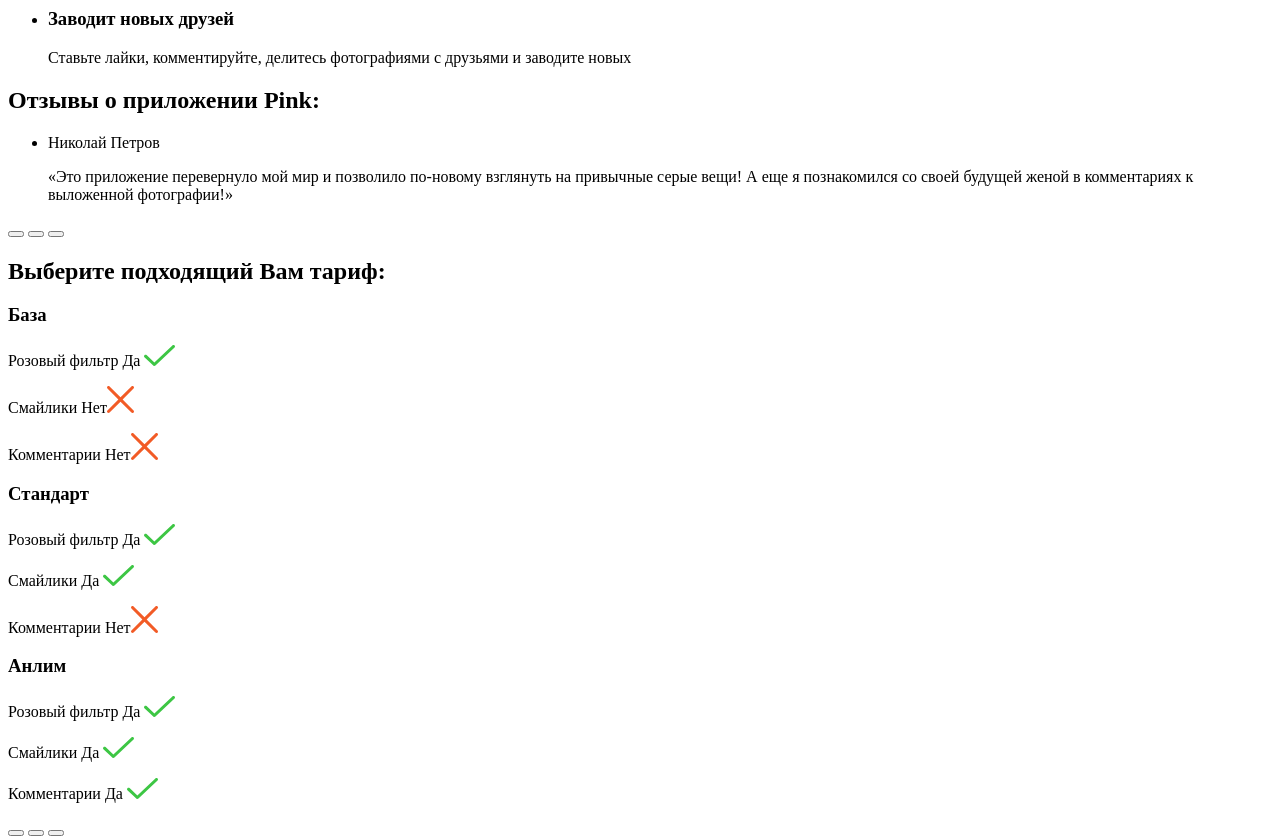
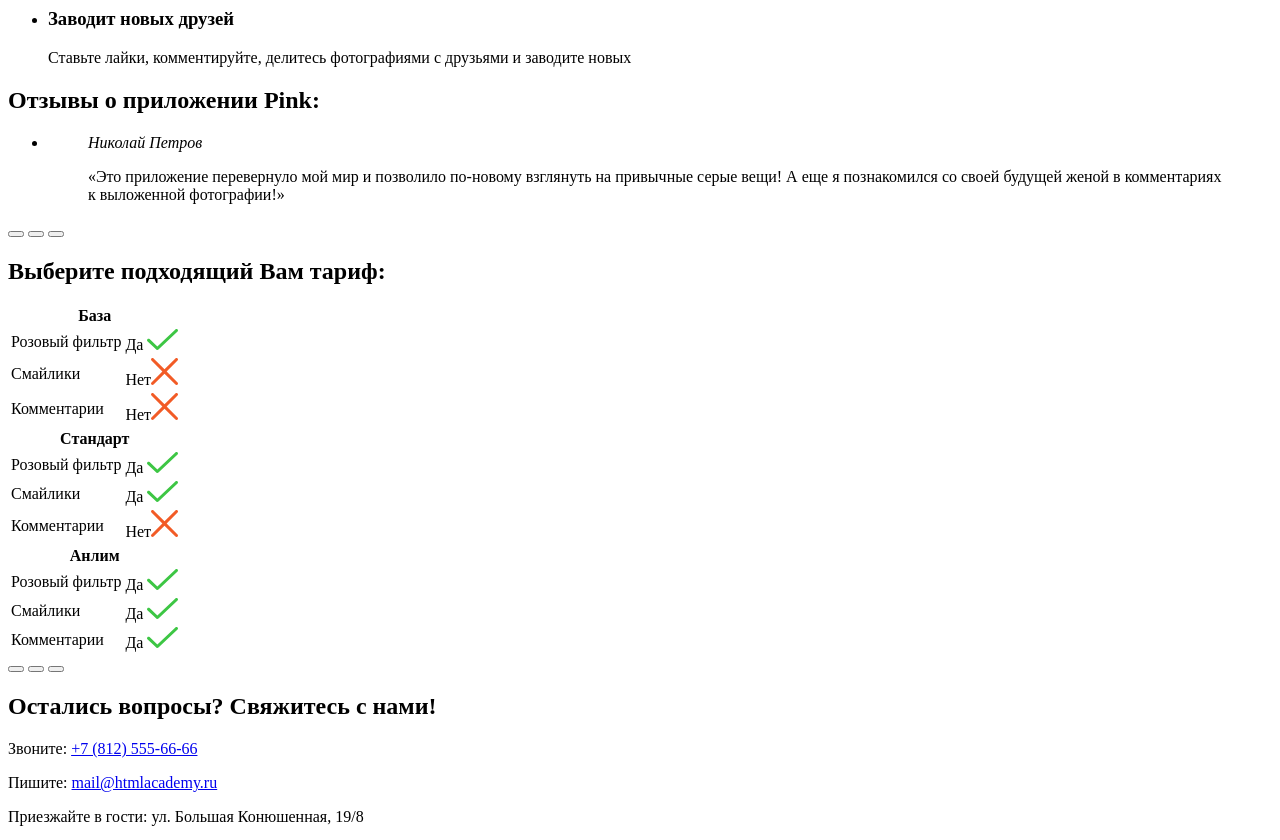
Before and after one commit to Sevastopoletz/1564333-pink-23, a website: page source/index.html in a window 1280 px wide. Shown: the part 820-1660 px from the top of the page. Drawn offline with Linux system fonts and the light colour scheme.

Commit message:
Вносит исправления главной страницы

```diff
--- a/source/index.html
+++ b/source/index.html
@@ -1,11 +1,13 @@
 <!DOCTYPE html>
 <html lang="ru">
+
 <head>
   <meta charset="utf-8">
   <title>HTML Academy: Пинк</title>
 </head>
+
 <body class="page-body">
-    <header class="page-header header__wrapper">
+  <header class="page-header header-wrapper">
     <a class="page-header__logo logo" href="#">
       <span class="visually-hidden">Pink</span>
       <img src="img/logo/pink-header.svg" alt="Логотип приложения Pink" width="74" height="23">
@@ -13,17 +15,17 @@
     <nav class="nav-main">
       <button class="nav-main__dropdown" type="button" aria-label="Открывает меню">Меню</button>
       <ul class="nav-main__list">
-          <li class="nav-main__item nav-main__item_current">Главная</li>
-          <li class="nav-main__item">Фотографии</li>
-          <li class="nav-main__item">Конкурс</li>
-          <li class="nav-main__item">HTML Academy</li>
+        <li class="nav-main__item nav-main__item_current"><a class="nav-main__link" href="#">Главная</a></li>
+        <li class="nav-main__item"><a class="nav-main__link" href="gallery.html">Фотографии</a></li>
+        <li class="nav-main__item"><a class="nav-main__link" href="form.html">Конкурс</a></li>
+        <li class="nav-main__item"><a class="nav-main__link" href="https://htmlacademy.ru/intensive/adaptive">HTML Academy</a></li>
       </ul>
     </nav>
   </header>
   <main class="page-main">
     <h1 class="visually-hidden">Pink - приложение, которое скрасит Ваши серые будни.</h1>
     <p class="page-main__slogan">Взгляните на жизнь иначе!</p>
-      <section class="downloads downloads__wrapper">
+    <section class="downloads">
       <h2 class="visually-hidden">Выбирайте подходящую Вам платформу и кликайте <em>Скачать приложение</em>:</h2>
       <button class="downloads__button" type="button">Скачать приложение</button>
       <ul class="downloads__list">
@@ -67,47 +69,80 @@
         </li>
       </ul>
     </section>
-      <section class="reviews">
+    <section class="reviews slider">
       <h2 class="visually-hidden">Отзывы о приложении Pink:</h2>
-        <ul class="reviews__list slider">
+      <ul class="reviews__list">
         <li class="reviews__item slider__item">
-            <div class="reviews__content">
-              <p class="reviews__author">Николай Петров</p>
+          <blockquote class="reviews__content">
+            <cite class="reviews__author">Николай Петров</cite>
             <p class="reviews__text">&laquo;Это приложение перевернуло мой мир и позволило по-новому взглянуть на привычные серые вещи! А еще я познакомился со своей будущей женой в комментариях к выложенной фотографии!&raquo;</p>
-            </div>
+          </blockquote>
         </li>
       </ul>
-        <p class="slider__pagination">
+      <div class="slider__pagination">
         <button class="slider__control slider__control_current" type="button" aria-label="Первый отзыв"></button>
         <button class="slider__control" type="button" aria-label="Второй отзыв"></button>
         <button class="slider__control" type="button" aria-label="Третий отзыв"></button>
-        </p>
+      </div>
     </section>
     <section class="tariff">
       <h2 class="visually-hidden">Выберите подходящий Вам тариф:</h2>
-        <div class="tariff">
-          <h3 class="tariff__title">База</h3>
-          <p class="tariff__option">Розовый фильтр&nbsp;<span class="visually-hidden">Да</span> <img src="img/logo/yes.svg" alt="Да" width="31" height="21"></p>
-          <p class="tariff__option">Смайлики&nbsp;<span class="visually-hidden">Нет</span><img src="img/logo/no.svg" alt="Нет" width="27" height="27"></p>
-          <p class="tariff__option">Комментарии&nbsp;<span class="visually-hidden">Нет</span><img src="img/logo/no.svg" alt="Нет" width="27" height="27"></p>
+      <table class="tariff__table">
+        <tr class="tariff__row">
+          <th class="tariff__heading" colspan="2">База</th>
+        </tr>
+        <tr class="tariff__row">
+          <td class="tariff__cell">Розовый фильтр</td>
+          <td class="tariff__cell"><span class="visually-hidden">Да</span> <img src="img/logo/yes.svg" alt="Да" width="31" height="21"></td>
+        </tr>
+        <tr class="tariff__row">
+          <td class="tariff__cell">Смайлики</td>
+          <td class="tariff__cell"><span class="visually-hidden">Нет</span><img src="img/logo/no.svg" alt="Нет" width="27" height="27"></td>
+        </tr>
+        <tr class="tariff__row">
+          <td class="tariff__cell">Комментарии</td>
+          <td class="tariff__cell"><span class="visually-hidden">Нет</span><img src="img/logo/no.svg" alt="Нет" width="27" height="27"></td>
+        </tr>
+      </table>
+      <table class="tariff__table">
+        <tr class="tariff__row">
+          <th class="tariff__heading" colspan="2">Стандарт</th>
+        </tr>
+        <tr class="tariff__row">
+          <td class="tariff__cell">Розовый фильтр</td>
+          <td class="tariff__cell"><span class="visually-hidden">Да</span> <img src="img/logo/yes.svg" alt="Да" width="31" height="21"></td>
+        </tr>
+        <tr class="tariff__row">
+          <td class="tariff__cell">Смайлики</td>
+          <td class="tariff__cell"><span class="visually-hidden">Да</span> <img src="img/logo/yes.svg" alt="Да" width="31" height="21"></td>
+        </tr>
+        <tr class="tariff__row">
+          <td class="tariff__cell">Комментарии</td>
+          <td class="tariff__cell"><span class="visually-hidden">Нет</span><img src="img/logo/no.svg" alt="Нет" width="27" height="27"></td>
+        </tr>
+      </table>
+      <table class="tariff__table">
+        <tr class="tariff__row">
+          <th class="tariff__heading" colspan="2">Анлим</th>
+        </tr>
+        <tr class="tariff__row">
+          <td class="tariff__cell">Розовый фильтр</td>
+          <td class="tariff__cell"><span class="visually-hidden">Да</span> <img src="img/logo/yes.svg" alt="Да" width="31" height="21"></td>
+        </tr>
+        <tr class="tariff__row">
+          <td class="tariff__cell">Смайлики</td>
+          <td class="tariff__cell"><span class="visually-hidden">Да</span> <img src="img/logo/yes.svg" alt="Да" width="31" height="21"></td>
+        </tr>
+        <tr class="tariff__row">
+          <td class="tariff__cell">Комментарии</td>
+          <td class="tariff__cell"><span class="visually-hidden">Да</span> <img src="img/logo/yes.svg" alt="Да" width="31" height="21"></td>
+        </tr>
+      </table>
+      <div class="tariff__pagination">
+        <button class="tariff__control" type="button" aria-label="Базовый тариф"></button>
+        <button class="tariff__control tariff__control_current" type="button" aria-label="Стандартный тариф"></button>
+        <button class="tariff__control" type="button" aria-label="Безлимитный тариф"></button>
       </div>
-        <div class="tariff">
-          <h3 class="tariff__title">Стандарт</h3>
-          <p class="tariff__option">Розовый фильтр&nbsp;<span class="visually-hidden">Да</span> <img src="img/logo/yes.svg" alt="Да" width="31" height="21"></p>
-          <p class="tariff__option">Смайлики&nbsp;<span class="visually-hidden">Да</span> <img src="img/logo/yes.svg" alt="Да" width="31" height="21"></p>
-          <p class="tariff__option">Комментарии&nbsp;<span class="visually-hidden">Нет</span><img src="img/logo/no.svg" alt="Нет" width="27" height="27"></p>
-        </div>
-        <div class="tariff">
-          <h3 class="tariff__title">Анлим</h3>
-          <p class="tariff__option">Розовый фильтр&nbsp;<span class="visually-hidden">Да</span> <img src="img/logo/yes.svg" alt="Да" width="31" height="21"></p>
-          <p class="tariff__option">Смайлики&nbsp;<span class="visually-hidden">Да</span> <img src="img/logo/yes.svg" alt="Да" width="31" height="21"></p>
-          <p class="tariff__option">Комментарии&nbsp;<span class="visually-hidden">Да</span> <img src="img/logo/yes.svg" alt="Да" width="31" height="21"></p>
-        </div>
-        <p class="tariff__pagination slider__pagination">
-          <button class="slider__control" type="button" aria-label="Базовый тариф"></button>
-          <button class="slider__control slider__control_current" type="button" aria-label="Стандартный тариф"></button>
-          <button class="slider__control" type="button" aria-label="Безлимитный тариф"></button>
-        </p>
     </section>
     <section class="contacts">
       <h2 class="contacts__heading">Остались вопросы? Свяжитесь с нами!</h2>
@@ -124,13 +159,14 @@
     <a class="page-footer__logo logo">
       <img src="img/logo/pink-footer.svg" alt="Pink - фотоприложение для раскрашивания серых будней" width="145" height="40">
     </a>
-       <section class="social">
+    <section class="page-footer__social social">
       <h2 class="visually-hidden">Ссылки на нас в социальных сетях:</h2>
       <a class="social__link" href="#" aria-label="Pink в Twitter"><span class="visually-hidden"></span><img src="img/social/twitter.svg" alt="Наш Twitter" width="18" height="14"></a>
       <a class="social__link" href="#" aria-label="Pink в Facebook"><span class="visually-hidden"></span><img src="img/social/facebook.svg" alt="Наш Facebook" width="9" height="18"></a>
       <a class="social__link" href="#" aria-label="Pink в Youtube"><span class="visually-hidden"></span><img src="img/social/youtube.svg" alt="Наш YouTube" width="15" height="13"></a>
     </section>
-       <p class="developed">Разработано<a href="https://htmlacademy.ru/intensive/adaptive"><img src="img/logo/html-academy.svg" alt="HTML Academy" width="27" height="34"></a></p>
+    <p class="page-footer__developed">Разработано<a href="https://htmlacademy.ru/intensive/adaptive"><img src="img/logo/html-academy.svg" alt="HTML Academy" width="27" height="34"></a></p>
   </footer>
 </body>
+
 </html>
```
Lines whose indentation alone changed are shown as unchanged.
